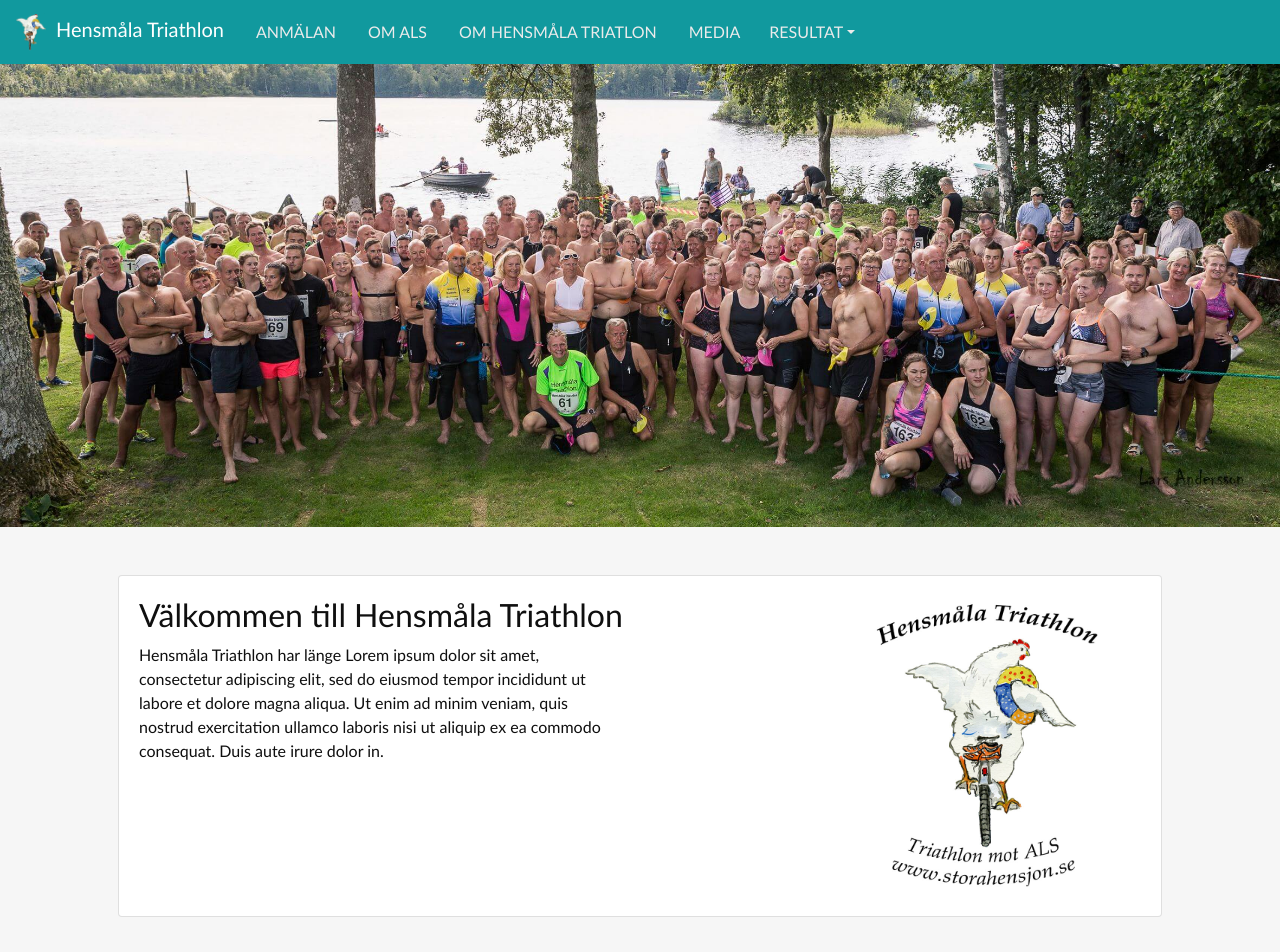
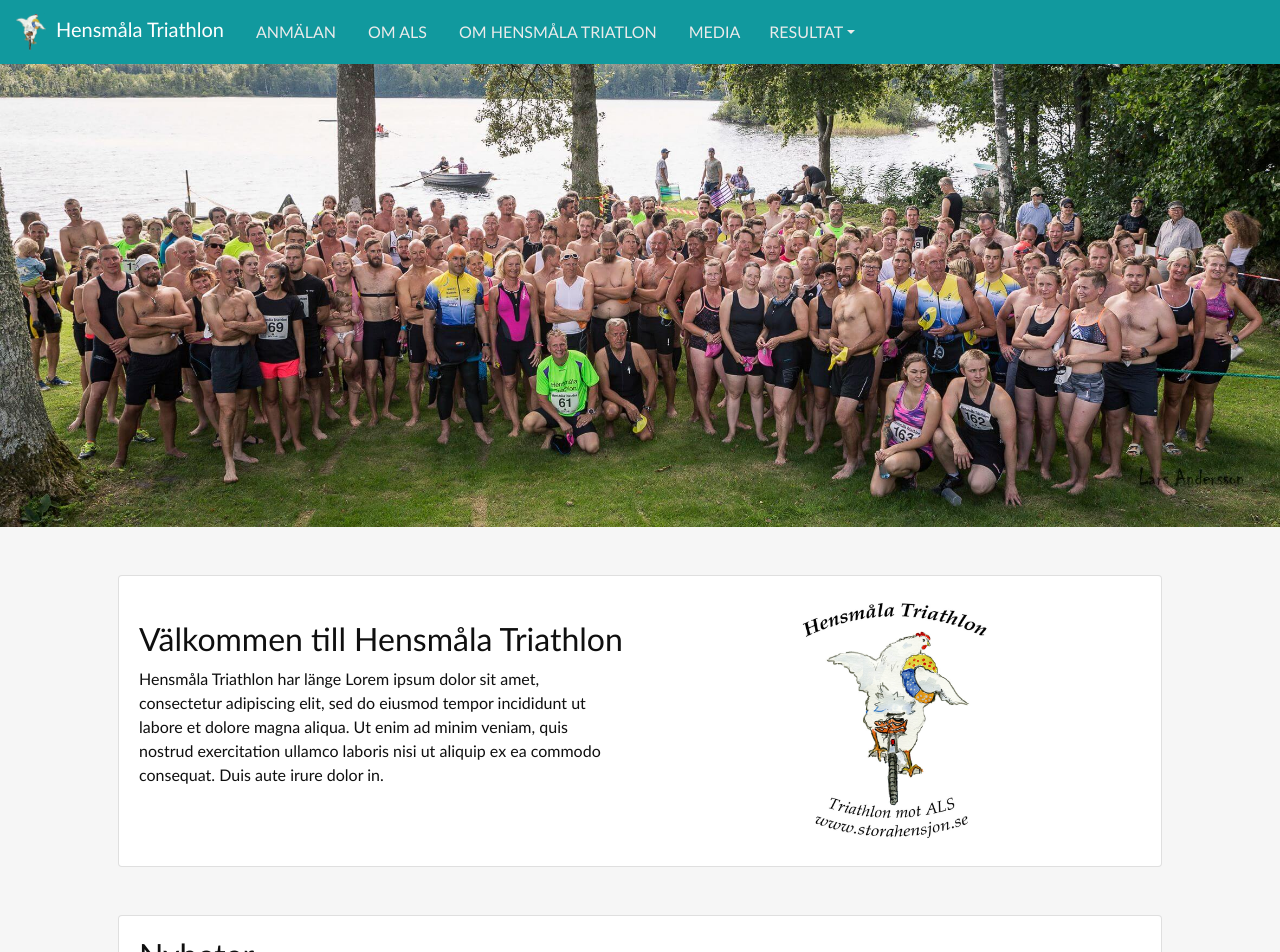
Before and after one commit to arnessonpontus/hensmala_triathon, a React (Create React App) app: page /register in a window 1280 px wide. Shown: the top 952 px of the page. Built offline with nearby package versions, Linux system fonts and the light colour scheme.

Commit message:
Small fix

```diff
--- a/src/components/Home.js
+++ b/src/components/Home.js
@@ -24,7 +24,7 @@ class Home extends Component {
           <Card>
             <CardBody>
               <Row>
-                <Col md={6}>
+                <Col className="my-4" ms={4}>
                   <h2>Välkommen till Hensmåla Triathlon</h2>
                   <CardText>
                     Hensmåla Triathlon har länge Lorem ipsum dolor sit amet,
@@ -36,9 +36,9 @@ class Home extends Component {
                   </CardText>
                 </Col>
 
-                <Col className="text-right" md={6}>
+                <Col className="text-center mt-4 my-auto" ms={4}>
                   <img
-                    width="300"
+                    width="250px"
                     src="/images/hona_1500.jpg"
                     alt="hensmala_triathlon"
                   ></img>
--- a/src/components/Media.js
+++ b/src/components/Media.js
@@ -13,7 +13,7 @@ class Media extends React.Component {
                 <CardBody>
                   <h3 className="logo">RADIO</h3>
                   <img
-                    style={{ width: "30vh" }}
+                    style={{ width: "80%" }}
                     src="/images/radio.svg"
                     alt="radio"
                   ></img>
@@ -23,11 +23,11 @@ class Media extends React.Component {
           </Col>
           <Col md="4">
             <Link to="/articles">
-              <Card className="text-center">
+              <Card className="text-center ">
                 <CardBody>
                   <h3 className="logo">ARTIKLAR</h3>
                   <img
-                    style={{ width: "30vh" }}
+                    style={{ width: "80%" }}
                     src="/images/article.svg"
                     alt="article"
                   ></img>
@@ -43,7 +43,7 @@ class Media extends React.Component {
                 <CardBody>
                   <h3 className="logo">VIDEOS</h3>
                   <img
-                    style={{ width: "30vh" }}
+                    style={{ width: "80%" }}
                     src="/images/video.svg"
                     alt="video"
                   ></img>
@@ -57,7 +57,7 @@ class Media extends React.Component {
                 <CardBody>
                   <h3 className="logo">FOTON</h3>
                   <img
-                    style={{ width: "30vh" }}
+                    style={{ width: "80%" }}
                     src="/images/camera.svg"
                     alt="camera"
                   ></img>
--- a/src/components/Videos.js
+++ b/src/components/Videos.js
@@ -18,8 +18,8 @@ class Videos extends React.Component {
 
   render() {
     const opts = {
-      height: "250",
-      width: "480",
+      height: "70%",
+      width: "90%",
       playerVars: {
         // https://developers.google.com/youtube/player_parameters
         autoplay: 0
@@ -35,7 +35,7 @@ class Videos extends React.Component {
       },
       {
         id: "Årets kronobergare 2",
-        text: "REdigerad av Lennart Arnesson",
+        text: "Redigerad av Lennart Arnesson",
         title: "Hensmåla Triathlon 2015"
       },
       {
@@ -50,7 +50,7 @@ class Videos extends React.Component {
         <Row>
           {videos.map(video => {
             return (
-              <Col className="mt-4" md="6">
+              <Col className="mt-4 text-center" md="6">
                 <Card>
                   <CardBody>
                     <ClipLoader
```
